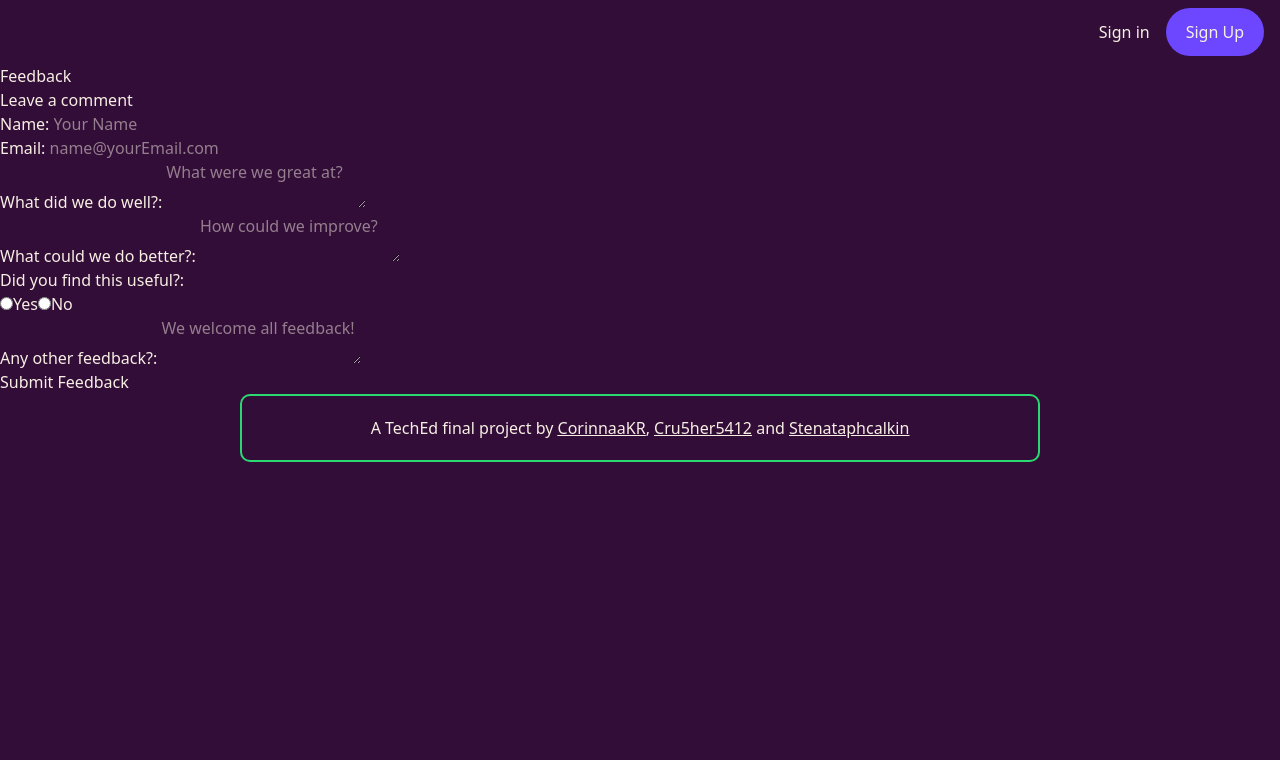
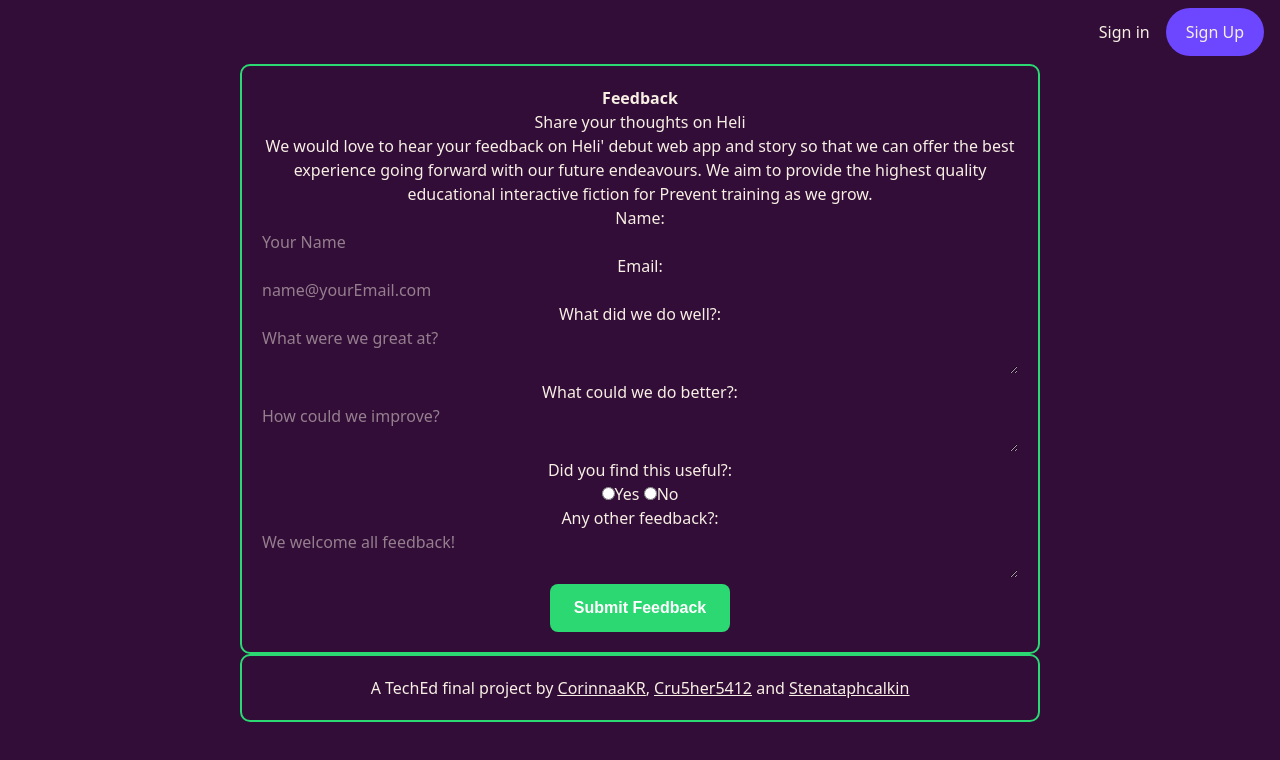
Before and after one commit to CorinnaaKR/WK12-GroupProject, a Next.js app: page /feedback in a window 1280 px wide. Shown: the top 760 px of the page. Built offline with nearby package versions, Linux system fonts and the light colour scheme; no server answers.

Commit message:
Feedback form implementation

```diff
--- a/src/app/feedback/page.js
+++ b/src/app/feedback/page.js
@@ -39,10 +39,19 @@ export default function handleFeedbackSave() {
   }
 
   return (
-    <div>
-      <h1>Feedback</h1>
+    <div
+    style={{
+  textAlign: "center",
+        maxWidth: "800px",
+        margin: "0 auto",
+        padding: "20px",
+        border: "2px solid #2BD872",
+        borderRadius: "10px"
+      }}>
+      <h1><b>Feedback</b></h1>
       <div>
-        <h2>Leave a comment</h2>
+        <h2>Share your thoughts on Heli</h2>
+        <p>We would love to hear your feedback on Heli&apos; debut web app and story so that we can offer the best experience going forward with our future endeavours. We aim to provide the highest quality educational interactive fiction for Prevent training as we grow.</p>
         <form action={handleFeedbackSubmission}>
           <div>
             <label htmlFor="nameBox">Name: </label>
@@ -52,6 +61,8 @@ export default function handleFeedbackSave() {
               type="text"
               id="nameBox"
               placeholder="Your Name"
+              style={{ width: "100%", boxSizing: "border-box" }}
+
             />
           </div>
 
@@ -63,6 +74,8 @@ export default function handleFeedbackSave() {
               type="email"
               id="emailBox"
               placeholder="name@yourEmail.com"
+              style={{ width: "100%", boxSizing: "border-box" }}
+
             />
           </div>
 
@@ -74,6 +87,7 @@ export default function handleFeedbackSave() {
               type="text"
               id="wellBox"
               placeholder="What were we great at?"
+              style={{ width: "100%", boxSizing: "border-box" }}
             />
           </div>
 
@@ -85,6 +99,8 @@ export default function handleFeedbackSave() {
               type="text"
               id="betterBox"
               placeholder="How could we improve?"
+              style={{ width: "100%", boxSizing: "border-box" }}
+
             />
           </div>
 
@@ -99,7 +115,7 @@ export default function handleFeedbackSave() {
               value="true"
               required
             />
-            <label htmlFor="useful_yes">Yes</label>
+            <label htmlFor="useful_yes">Yes </label>
 
             <input
               type="radio"
@@ -119,10 +135,12 @@ export default function handleFeedbackSave() {
               type="text"
               id="otherBox"
               placeholder="We welcome all feedback!"
+              style={{ width: "100%", boxSizing: "border-box" }}
+
             />
           </div>
 
-          <button type="submit">Submit Feedback</button>
+          <button type="submit" class="confirm-button">Submit Feedback</button>
         </form>
       </div>
     </div>
--- a/src/app/globals.css
+++ b/src/app/globals.css
@@ -24,3 +24,25 @@ body {
   color: var(--foreground);
   font-family: system-ui, -apple-system, BlinkMacSystemFont, 'Segoe UI', Roboto, Oxygen, Ubuntu, Cantarell, 'Open Sans', 'Helvetica Neue', sans-serif;
 }
+
+.confirm-button {
+  padding: 12px 24px;
+  border: none;
+  border-radius: 8px;
+  cursor: pointer;
+  font-family: Arial, sans-serif;
+  font-size: 16px;
+  font-weight: bold;
+  transition: background-color 0.3s ease, transform 0.1s ease;
+
+  background-color: #2BD872;
+  color: #ffffff;
+}
+
+.confirm-button:hover {
+  background-color: #c67afe;
+}
+
+.confirm-button:active {
+  background-color: #8a6a85;
+}
--- a/src/app/layout.js
+++ b/src/app/layout.js
@@ -53,7 +53,7 @@ export default function RootLayout({ children }) {
               <Navbar />
             </SignedIn>
           </header>
-          <main className="flex-grow">
+          <main className="grow">
              {children}
           </main>
 
--- a/src/components/Navbar.jsx
+++ b/src/components/Navbar.jsx
@@ -13,6 +13,8 @@ export default async function Navbar() {
         <Link href={`/user/${username}`}>Profile</Link>
         <Link href={`/user/${username}/story`}>Story</Link>
         <Link href="/resources">Resources</Link>
+        <Link href="/feedback">Feedback</Link>
+
 
 
       </SignedIn>
@@ -21,6 +23,8 @@ export default async function Navbar() {
         <Link href="/">About</Link>
         <Link href={`/user/${username}/story`}>Story</Link>
         <Link href="/resources">Resources</Link>
+        <Link href="/feedback">Feedback</Link>
+
       </SignedOut>
     </>
   );
```
